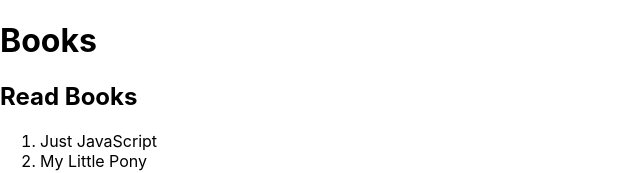
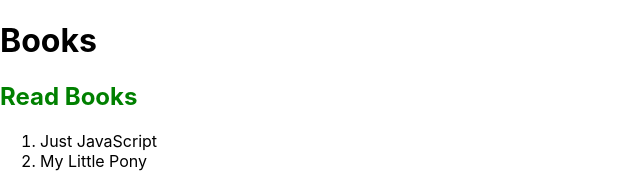
Before and after one commit to leenahiq/React-Learning, a React (Create React App) app in the folder my-app/: page / in a window 1280 px wide. Shown: the top 173 px of the page, without its empty margins (0-640 px from the left). Built offline with nearby package versions, Linux system fonts and the light colour scheme.

Commit message:
add button component

```diff
--- a/my-app/src/App.js
+++ b/my-app/src/App.js
@@ -1,6 +1,6 @@
+import { useState } from "react"; //importing setState function from react
 import BookList from "./components/book-list";
-import { useState } from "react"; //importing setState function from react
-
+import Button from "./components/button";
 const readBookData = {
   heading: "Read Books",
   books: ["Just JavaScript", "My Little Pony"],
@@ -14,17 +14,13 @@ function App() {
   const [colour, setColour] = useState("green"); //react hook
   const onClickHandler = () => {
     colour === "blue" ? setColour("red") : setColour("blue");
-
-    console.log("clicked");
   };
   return (
     <div className="App">
       <h1> Books </h1>
-      <BookList {...readBookData} />
+      <BookList {...readBookData} colour={colour} />
       <BookList {...notReadBookData} />
-      <button style={{ backgroundColor: colour }} onClick={onClickHandler}>
-        toggle
-      </button>
+      <Button colour={colour} onClickHandler={onClickHandler} />
     </div>
   );
 }
--- a/my-app/src/components/book-list.jsx
+++ b/my-app/src/components/book-list.jsx
@@ -1,9 +1,9 @@
-export default function BookList({ heading, books }) {
+export default function BookList({ heading, books, colour }) {
   const listBooks = books.map((item, index) => <li key={index}>{item}</li>);
 
   return (
     <div>
-      <h2>{heading}</h2>
+      <h2 style={{ color: colour }}>{heading}</h2>
       <ol>{listBooks}</ol>
     </div>
   );
--- /dev/null
+++ b/my-app/src/components/button.jsx
@@ -0,0 +1,11 @@
+const Button = ({ colour, onClickHandler }) => {
+  return (
+    <>
+      <button style={{ backgroundColor: colour }} onClick={onClickHandler}>
+        toggle
+      </button>
+    </>
+  );
+};
+
+export default Button;
```
Also changed, not shown: 1 other file (tests, documents, lock files or other folders).
